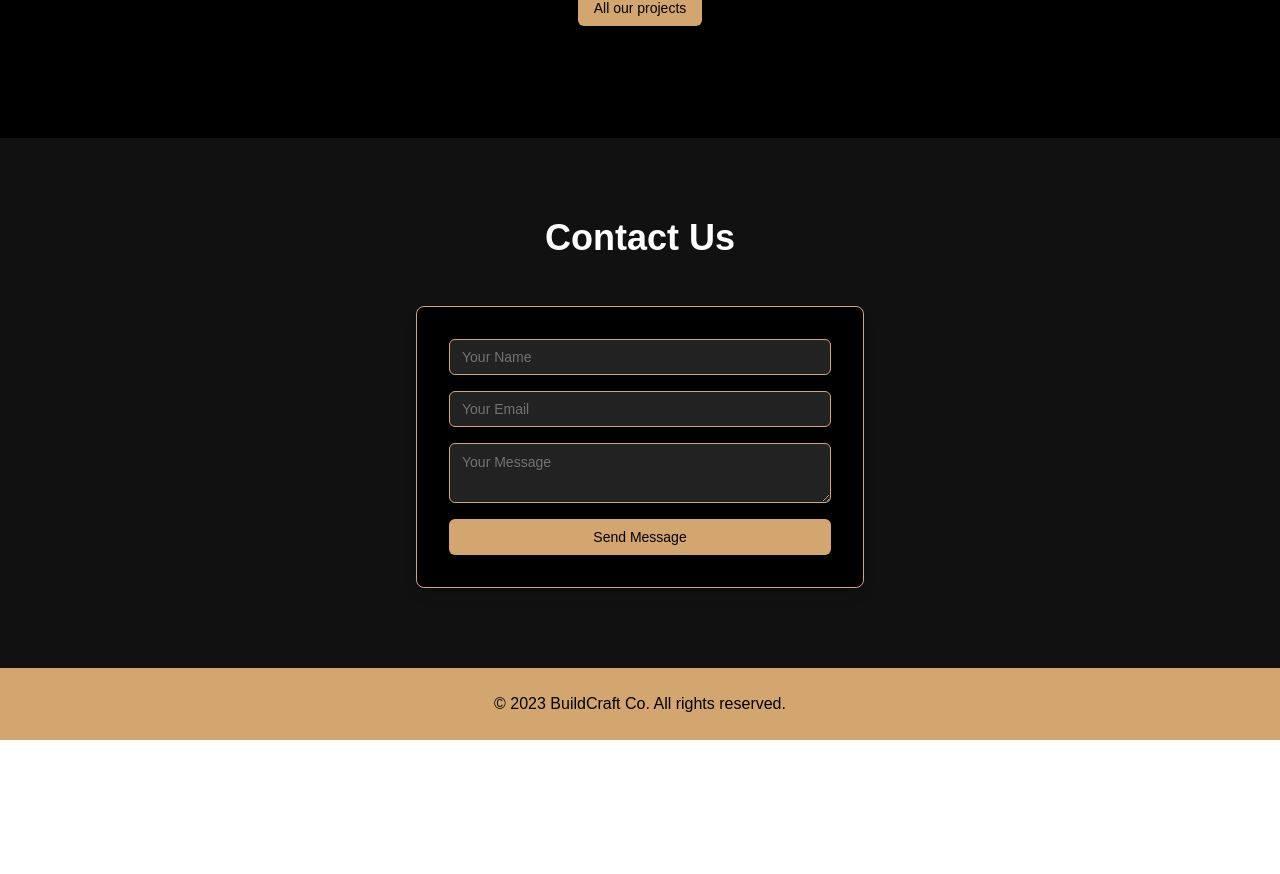
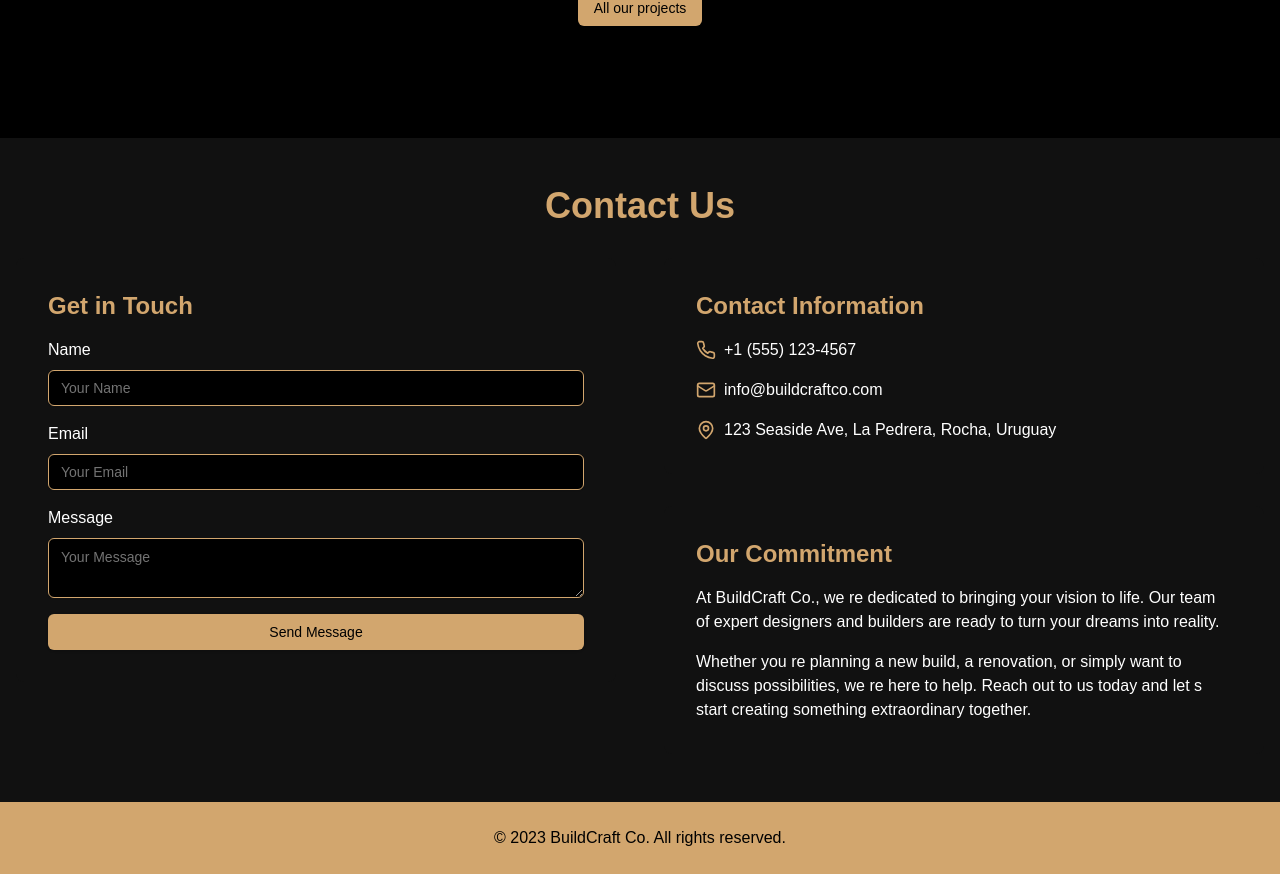
Before and after one commit to tomivm/dxm-web, a Next.js app: page / in a window 1280 px wide. Shown: the part 1620-2494 px from the top of the page. Before the commit the page ends 2360 px from the top, so only its background shows below. Built offline with nearby package versions, Linux system fonts and the light colour scheme.

Commit message:
Height details

```diff
--- a/components/about-us.tsx
+++ b/components/about-us.tsx
@@ -3,7 +3,7 @@ import { Button } from "@/components/ui/button";
 
 export function AboutUsComponent() {
   return (
-    <div className="min-h-screen bg-black text-white">
+    <div className="bg-black text-white">
       <main className="container mx-auto px-4 py-8 md:py-20">
         <section className="mb-16">
           <h1 className="text-4xl font-bold mb-6 text-center text-[#D2A66E]">
--- a/components/contact.tsx
+++ b/components/contact.tsx
@@ -3,9 +3,13 @@ import { Input } from "@/components/ui/input";
 import { Textarea } from "@/components/ui/textarea";
 import { Phone, Mail, MapPin } from "lucide-react";
 
-export function ContactComponent() {
+export function ContactComponent({
+  backgroundColor = " bg-black",
+}: {
+  backgroundColor: string;
+}) {
   return (
-    <div className="min-h-screen bg-black text-white">
+    <div className={`text-white ${backgroundColor}`}>
       <main className="container mx-auto px-4 py-12">
         <h1 className="text-4xl font-bold mb-8 text-center text-[#D2A66E]">
           Contact Us
--- a/components/landing-page.tsx
+++ b/components/landing-page.tsx
@@ -1,11 +1,10 @@
 import Image from "next/image";
 import { Button } from "@/components/ui/button";
-import { Input } from "@/components/ui/input";
-import { Textarea } from "@/components/ui/textarea";
+import { ContactComponent } from "./contact";
 
 export function LandingPage() {
   return (
-    <div className="min-h-screen bg-black text-white">
+    <div className=" bg-black text-white">
       <section className="container mx-auto px-4 py-8 md:py-20 flex md:flex-nowrap flex-wrap items-center justify-between relative">
         <div className="md:pr-8 ">
           <h2 className="text-5xl font-bold mb-6">Crafting Unique Spaces</h2>
@@ -99,41 +98,7 @@ export function LandingPage() {
       </section>
 
       {/* Contact Section */}
-      <section id="contact" className="bg-[#111] py-20 relative">
-        <div className="container mx-auto px-4">
-          <h2 className="text-4xl font-bold mb-12 text-center">Contact Us</h2>
-          <div className="max-w-md mx-auto bg-black p-8 rounded-lg shadow-lg border border-[#D2A66E]">
-            <form>
-              <div className="mb-4">
-                <Input
-                  type="text"
-                  placeholder="Your Name"
-                  className="bg-[#222] text-white border-[#D2A66E]"
-                />
-              </div>
-              <div className="mb-4">
-                <Input
-                  type="email"
-                  placeholder="Your Email"
-                  className="bg-[#222] text-white border-[#D2A66E]"
-                />
-              </div>
-              <div className="mb-4">
-                <Textarea
-                  placeholder="Your Message"
-                  className="bg-[#222] text-white border-[#D2A66E]"
-                />
-              </div>
-              <Button
-                type="submit"
-                className="w-full bg-[#D2A66E] hover:bg-[#B38E5D] text-black"
-              >
-                Send Message
-              </Button>
-            </form>
-          </div>
-        </div>
-      </section>
+      <ContactComponent backgroundColor={"bg-[#111]"} />
     </div>
   );
 }
--- a/components/project-showcase.tsx
+++ b/components/project-showcase.tsx
@@ -60,7 +60,7 @@ export function ProjectShowcase() {
   }, [isGalleryOpen, nextImage, prevImage]);
 
   return (
-    <div className="min-h-screen bg-black text-white">
+    <div className=" bg-black text-white">
       {/* Header */}
       {/* <header className="container mx-auto px-4 py-6">
         <Link
--- a/components/projects-gallery.tsx
+++ b/components/projects-gallery.tsx
@@ -69,7 +69,7 @@ const projects = [
 
 export function ProjectsGallery() {
   return (
-    <div className="min-h-screen bg-black text-white">
+    <div className=" bg-black text-white">
       <section className="container mx-auto px-4 py-12 text-center">
         <h1 className="text-4xl font-bold mb-4">Our Projects</h1>
         <p className="max-w-2xl mx-auto text-lg text-gray-300">
```
